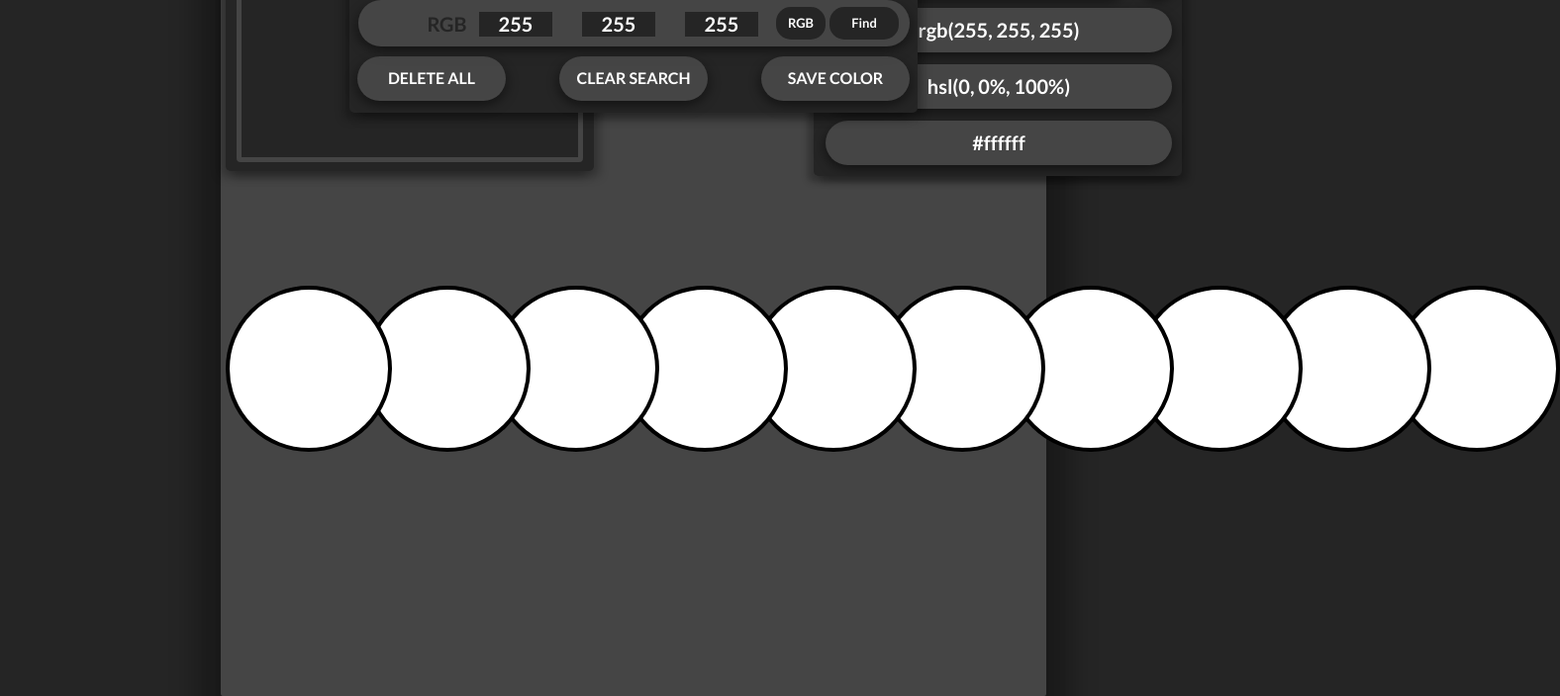
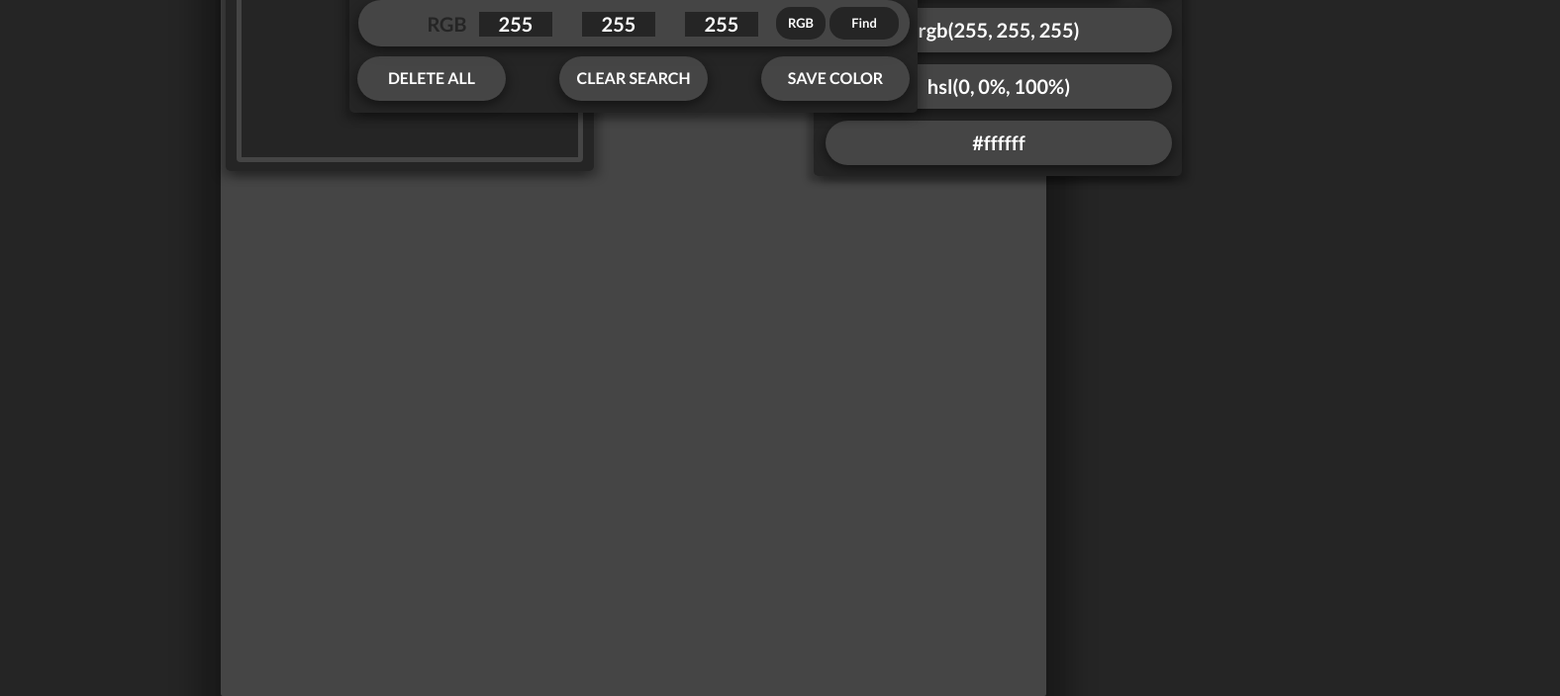
Before and after one commit to TohaLike/colorPicker, a website: page index.html in a window 1280 px wide. Shown: the part 622-1326 px from the top of the page at 99% size, 1576 px wide, since content can reach past the window. Drawn offline with nearby package versions, Linux system fonts and the light colour scheme.

Commit message:
I delete color pallete

```diff
--- a/app.js
+++ b/app.js
@@ -522,27 +522,3 @@ function chips() {
     notificationColorSaved.appendChild(btnChips);
     setTimeout(() => btnChips.remove(), 5000);
 };
-
-
-
-
-const circlePalette = document.querySelector('.circle__palette');
-
-
-const colorScale = [50, 100, 200, 300, 400, 500, 600, 700, 800, 900, 950]
-const hex = chroma(pickerCursor.value).hex();
-const scale = chroma.scale([
-    chroma(hex).luminance(.95), // 50
-    chroma(hex).luminance(.84), // 100
-    chroma(hex).luminance(.73), // 200
-    chroma(hex).luminance(.62), // 300
-    chroma(hex).luminance(.49), // 400
-    chroma(hex).luminance(.35), // 500
-    chroma(hex).luminance(.23), // 600
-    chroma(hex).luminance(.15), // 700
-    chroma(hex).luminance(.10), // 800
-    chroma(hex).luminance(.05), // 900
-    chroma(hex).luminance(.02)  // 950
-]).colors(colorScale.length);
-
-//
--- a/css/style.css
+++ b/css/style.css
@@ -756,83 +756,3 @@ body::-webkit-scrollbar-thumb {
 .btn__save__main:hover {
     background-color: #058440;
 }
-
-
-/* ToneSection */
-.tone__section {
-    position: relative;
-    top: 180px;
-    left: 5px;
-    display: grid;
-    grid-template-columns: repeat(10, 1fr);
-    grid-column-gap: 0px;
-    grid-template-rows: 56px;
-    justify-content: center;
-
-}
-
-.circle__palette {
-    border-radius: 160px;
-    width: 160px;
-    height: 160px;
-    border: 4px solid #000000;
-    background-color: #fff;
-    transition: .2s ease;
-}
-
-.circle__palette:hover {
-    border-radius: 170px;
-    width: 170px;
-    height: 170px;
-    z-index: 100;
-}
-
-.circle__10 {
-    position: absolute;
-    left: 0px;
-}
-
-.circle__20 {
-    position: absolute;
-    left: 140px;
-}
-
-.circle__30 {
-    position: absolute;
-    left: 270px;
-}
-
-.circle__40 {
-    position: absolute;
-    left: 400px;
-}
-
-.circle__50 {
-    position: absolute;
-    left: 530px;
-}
-
-.circle__60 {
-    position: absolute;
-    left: 660px;
-}
-
-.circle__70 {
-    position: absolute;
-    left: 790px;
-}
-
-.circle__80 {
-    position: absolute;
-    left: 920px;
-}
-
-.circle__90 {
-    position: absolute;
-    left: 1050px;
-}
-
-.circle__100 {
-    position: absolute;
-    left: 1180px;
-}
--- a/index.html
+++ b/index.html
@@ -148,20 +148,6 @@
                     </div>
                 </div>
             </div>
-
-            <!-- ColorPalette -->
-            <div class="tone__section">
-                <div class="circle__palette circle__100"></div>
-                <div class="circle__palette circle__90"></div>
-                <div class="circle__palette circle__80"></div>
-                <div class="circle__palette circle__70"></div>
-                <div class="circle__palette circle__60"></div>
-                <div class="circle__palette circle__50"></div>
-                <div class="circle__palette circle__40"></div>
-                <div class="circle__palette circle__30"></div>
-                <div class="circle__palette circle__20"></div>
-                <div class="circle__palette circle__10"></div>
-            </div>
        </div>
     </div>
 
```
Also changed, not shown: 1 other file.
